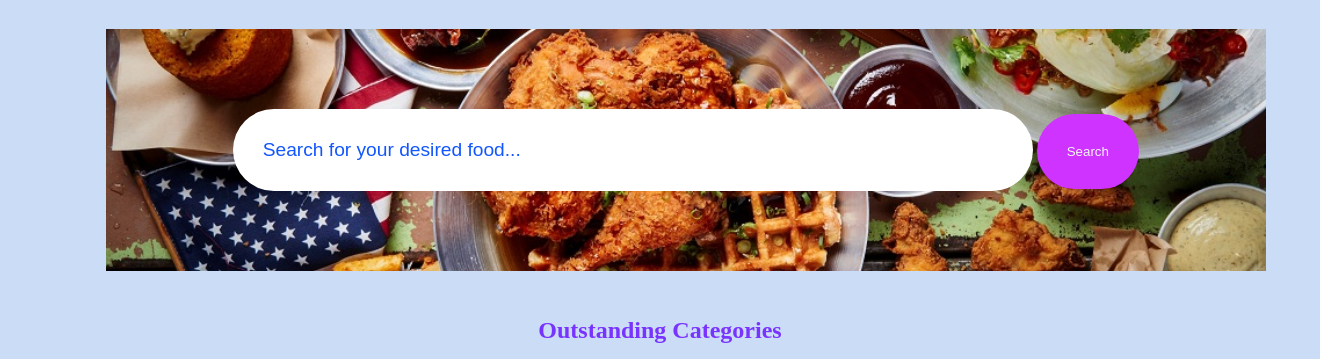
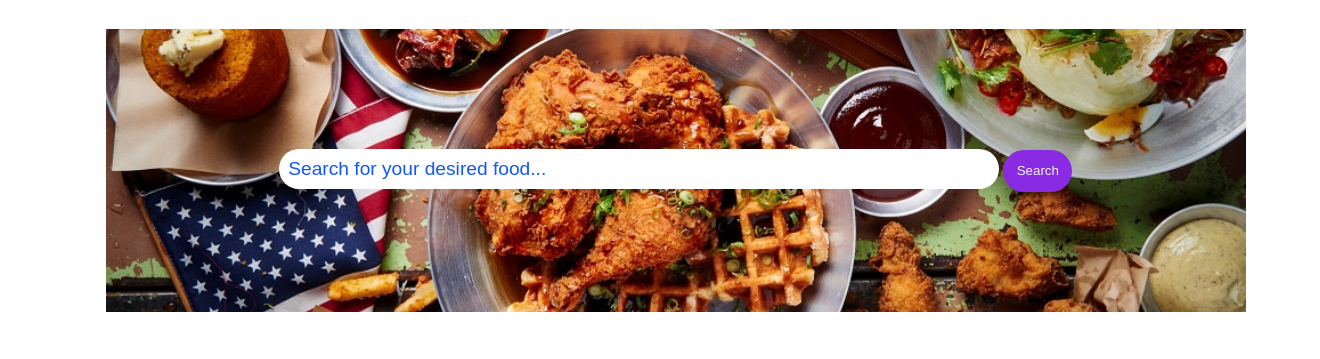
Before and after one commit to TamannaAhsan/Online_Food_Delivery-CSE-299, a PHP site: page / in a window 1320 px wide. Shown: the part 322-681 px from the top of the page. Run offline with PHP 8.4, Linux system fonts and the light colour scheme.

Commit message:
Update style.css

```diff
--- a/css/style.css
+++ b/css/style.css
@@ -76,11 +76,11 @@
       /*Styling search section*/
       .Search-Bar{
        background-image:url(../homepagephotos/American-Cuisine.jpg);
-       padding:80px ;
+       padding:120px ;
        background-size:cover;
        background-repeat:no-repeat;
        background-position:center;
-       width:1000px;
+       width:900px;
 
 
 
@@ -91,7 +91,7 @@
       border:none;
       font-size-adjust:1 rem;
       width:80%;
-      padding:3%;
+      padding:1%;
       border-radius:50px; /*curving the text*/
       }
 
@@ -101,10 +101,10 @@
       }
 
       .Button{
-      padding:3%;
+      padding:1.5%;
       border:none;
       font-size:2 rem;
-      background-color:hsl(286, 100%, 60%);
+      background-color:rgb(137, 43, 226);
       color:whitesmoke;
       border-radius:50px;
 
@@ -156,11 +156,11 @@
      }
     .recipe-box{
 
-       width:90%;
+       width:80%;
        margin:1%;
        padding:1%;
        float :left ;
-       background-color:#335FFF;
+       background-color:white;
        border-radius:50 px;
 
 
@@ -216,7 +216,7 @@ body{
   display:block;
   margin:8px;
 
-  background-color:#CBDCF7;
+  background-color:white;
     /**
    background-size:cover;
        background-repeat:no-repeat;
@@ -295,8 +295,8 @@ background-color: cornflowerblue;
  }
  /**styling container for buttons of profile page**/
  .container2{
-margin-left:500px;
-margin-top:80px;
+margin-left:550px;
+margin-top:50px;
 
 
 
```
